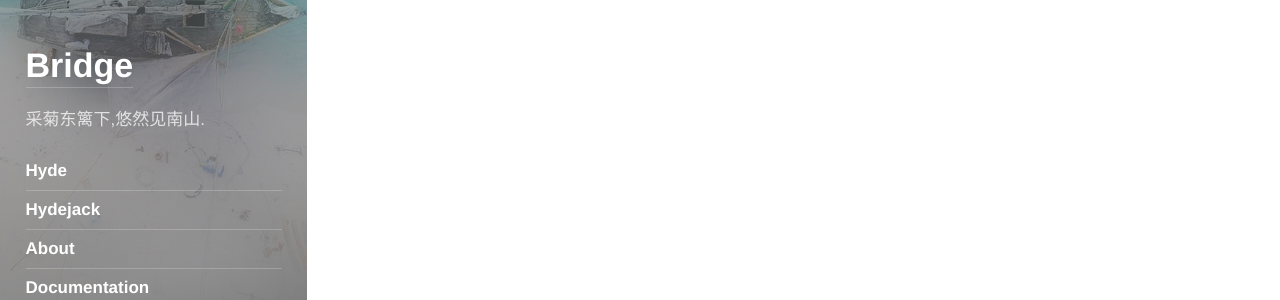
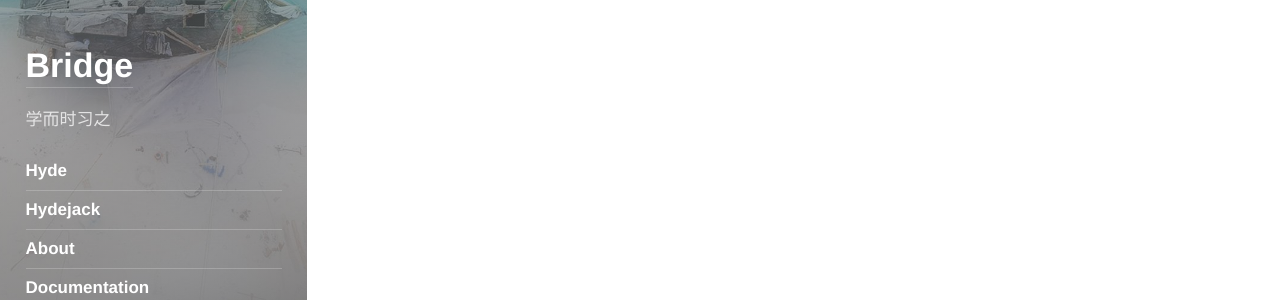
Before and after one commit to liang118/liang118.github.io, a Jekyll site: the page built from index.html, in a window 1280 px wide. Shown: the part 480-780 px from the top of the page. Built offline with Jekyll 4.4.1, drawn with Linux system fonts in a browser that asks for light colours; the list of posts is cut into pages by our own code.

Commit message:
修改了sidebar下方的说明

```diff
--- a/_config.yml
+++ b/_config.yml
@@ -33,7 +33,7 @@ description:           >
 
 # A shorter description for the sidebar.
 tagline:               >
-  采菊东篱下,悠然见南山.
+  学而时习之
 
 # A list of keywords for your blog
 keywords:              []
```
